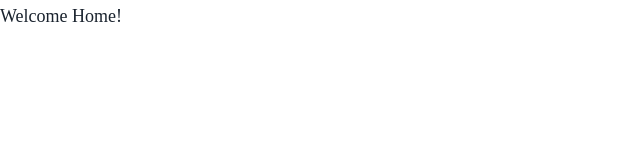
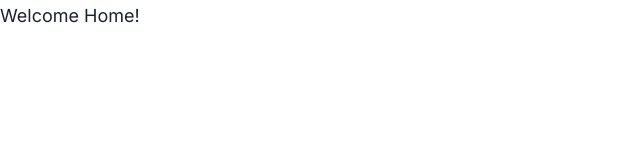
Before and after one commit to 202212-GIZ-YE-FEW/react-ecommerce-reactifyecom, a Next.js app: page / in a window 1280 px wide. Shown: the top 160 px of the page, without its empty margins (0-640 px from the left). Built offline with nearby package versions, Linux system fonts and the light colour scheme.

Commit message:
bug: fix font import bug

```diff
--- a/pages/_app.js
+++ b/pages/_app.js
@@ -8,7 +8,7 @@ const inter = Inter({
 
 export default function App({ Component, pageProps }) {
 	return (
-		<main className={`${inter.variable} sans`}>
+		<main className={`${inter.variable} font-sans`}>
 			<Component {...pageProps} />
 		</main>
 	)
```
